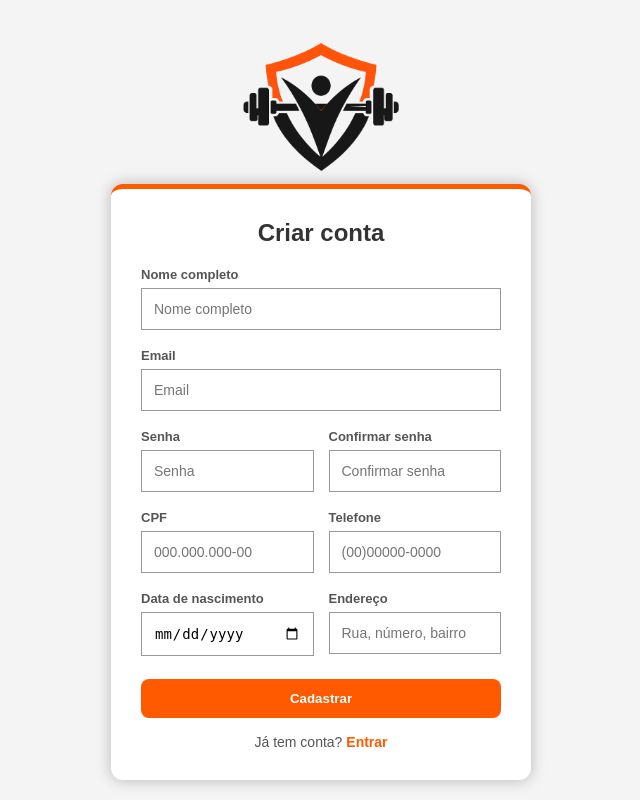
After one commit to Joao-Guilherme-GOliveira/Sistema-Academia-ProgWeb, a PHP site: page /cadastro.php in a window 1280 px wide. The commit adds this page. Shown: the whole page, without its empty margins (319-959 px from the left). Run offline with PHP 8.4, Linux system fonts and the light colour scheme.

Commit message:
Adicionado pagina de cadastro (php e css)

```diff
--- /dev/null
+++ b/cadastro.php
@@ -0,0 +1,127 @@
+<?php
+session_start();
+include "conexao.php";
+
+$erro = "";
+$sucesso = "";
+
+if (isset($_POST['cadastrar'])) {
+    $nome     = trim($_POST['nome']);
+    $email    = trim($_POST['email']);
+    $senha    = $_POST['senha'];
+    $confirma = $_POST['confirma_senha'];
+    $cpf      = trim($_POST['cpf']);
+    $telefone = trim($_POST['telefone']);
+    $data_nasc = $_POST['data_nasc'];
+    $endereco = trim($_POST['endereco']);
+
+    if ($nome === "" || $email === "" || $senha === "") {
+        $erro = "Preencha os campos obrigatórios!";
+    } elseif ($senha !== $confirma) {
+        $erro = "As senhas não conferem!";
+    } else {
+        // Verifica se o email já está cadastrado
+        $sqlVerifica = "SELECT id_usuario FROM usuarios WHERE email='$email'";
+        $resVerifica = mysqli_query($conn, $sqlVerifica);
+
+        if (mysqli_num_rows($resVerifica) > 0) {
+            $erro = "Este email já está cadastrado!";
+        } else {
+            $senhaHash = md5($senha);
+
+            $sqlUsuario = "INSERT INTO usuarios (nome, email, senha, tipo_usuario)
+                            VALUES ('$nome', '$email', '$senhaHash', 'aluno')";
+
+            if (mysqli_query($conn, $sqlUsuario)) {
+                $id_usuario = mysqli_insert_id($conn);
+
+                $sqlAluno = "INSERT INTO alunos (id_usuario, cpf, telefone, data_nasc, endereco)
+                             VALUES ($id_usuario, '$cpf', '$telefone', '$data_nasc', '$endereco')";
+
+                if (mysqli_query($conn, $sqlAluno)) {
+                    $sucesso = "Cadastro realizado com sucesso! Você já pode fazer login.";
+                } else {
+                    $erro = "Erro ao salvar dados do aluno: " . mysqli_error($conn);
+                }
+            } else {
+                $erro = "Erro ao cadastrar usuário: " . mysqli_error($conn);
+            }
+        }
+    }
+}
+?>
+
+<!DOCTYPE html>
+<html lang="pt-BR">
+<head>
+    <meta charset="UTF-8">
+    <meta name="viewport" content="width=device-width, initial-scale=1.0">
+    <title>Cadastro - Academia</title>
+    <link rel="stylesheet" href="css/stylelogin.css">
+    <link rel="stylesheet" href="css/stylecadastro.css">
+</head>
+<body class="login-body">
+
+<div class="login-container">
+
+    <img src="imagens/logoacad.png" class="logo-login" alt="Logo da Academia">
+
+    <form method="POST" class="login-form cadastro-form">
+        <h2 class="form-titulo">Criar conta</h2>
+
+        <label for="nome">Nome completo</label>
+        <input type="text" id="nome" name="nome" placeholder="Nome completo" required>
+
+        <label for="email">Email</label>
+        <input type="email" id="email" name="email" placeholder="Email" required>
+
+        <div class="campo-duplo">
+            <div>
+                <label for="senha">Senha</label>
+                <input type="password" id="senha" name="senha" placeholder="Senha" required>
+            </div>
+            <div>
+                <label for="confirma_senha">Confirmar senha</label>
+                <input type="password" id="confirma_senha" name="confirma_senha" placeholder="Confirmar senha" required>
+            </div>
+        </div>
+
+        <div class="campo-duplo">
+            <div>
+                <label for="cpf">CPF</label>
+                <input type="text" id="cpf" name="cpf" placeholder="000.000.000-00" maxlength="14">
+            </div>
+            <div>
+                <label for="telefone">Telefone</label>
+                <input type="text" id="telefone" name="telefone" placeholder="(00)00000-0000" maxlength="20">
+            </div>
+        </div>
+
+        <div class="campo-duplo">
+            <div>
+                <label for="data_nasc">Data de nascimento</label>
+                <input type="date" id="data_nasc" name="data_nasc">
+            </div>
+            <div>
+                <label for="endereco">Endereço</label>
+                <input type="text" id="endereco" name="endereco" placeholder="Rua, número, bairro">
+            </div>
+        </div>
+
+        <button type="submit" name="cadastrar">Cadastrar</button>
+
+        <p class="link-login">Já tem conta? <a href="login.php">Entrar</a></p>
+    </form>
+
+    <?php if ($erro): ?>
+        <p class="erro"><?php echo $erro; ?></p>
+    <?php endif; ?>
+
+    <?php if ($sucesso): ?>
+        <p class="sucesso"><?php echo $sucesso; ?></p>
+    <?php endif; ?>
+
+</div>
+
+</body>
+</html>
--- /dev/null
+++ b/css/stylecadastro.css
@@ -0,0 +1,55 @@
+.cadastro-form {
+    width: 420px;
+    text-align: left;
+}
+
+.form-titulo {
+    text-align: center;
+    margin-bottom: 20px;
+    color: #333;
+}
+
+.cadastro-form label {
+    display: block;
+    font-size: 13px;
+    color: #555;
+    margin-bottom: 6px;
+    font-weight: bold;
+}
+
+.campo-duplo {
+    display: flex;
+    gap: 15px;
+}
+
+.campo-duplo > div {
+    flex: 1;
+}
+
+.login-form button[name="cadastrar"] {
+    width: 100%;
+    margin-top: 5px;
+}
+
+.link-login {
+    text-align: center;
+    margin-top: 16px;
+    font-size: 14px;
+    color: #555;
+}
+
+.link-login a {
+    color: #ff5a00;
+    font-weight: bold;
+    text-decoration: none;
+}
+
+.link-login a:hover {
+    text-decoration: underline;
+}
+
+.sucesso {
+    color: #1a7a1a;
+    margin-top: 15px;
+    font-weight: bold;
+}
--- a/login.php
+++ b/login.php
@@ -30,6 +30,7 @@ if (isset($_POST['entrar'])) {
     <meta charset="UTF-8">
     <title>Login - Academia</title>
     <link rel="stylesheet" href="css/stylelogin.css">
+    <link rel="stylesheet" href="css/stylecadastro.css">
 </head>
 <body class="login-body">
 
@@ -43,6 +44,8 @@ if (isset($_POST['entrar'])) {
         <input type="password" name="senha" placeholder="Senha" required>
 
         <button type="submit" name="entrar">Entrar</button>
+
+        <p class="link-login">Não tem conta? <a href="cadastro.php">Cadastre-se</a></p>
     </form>
 
     <?php
```
